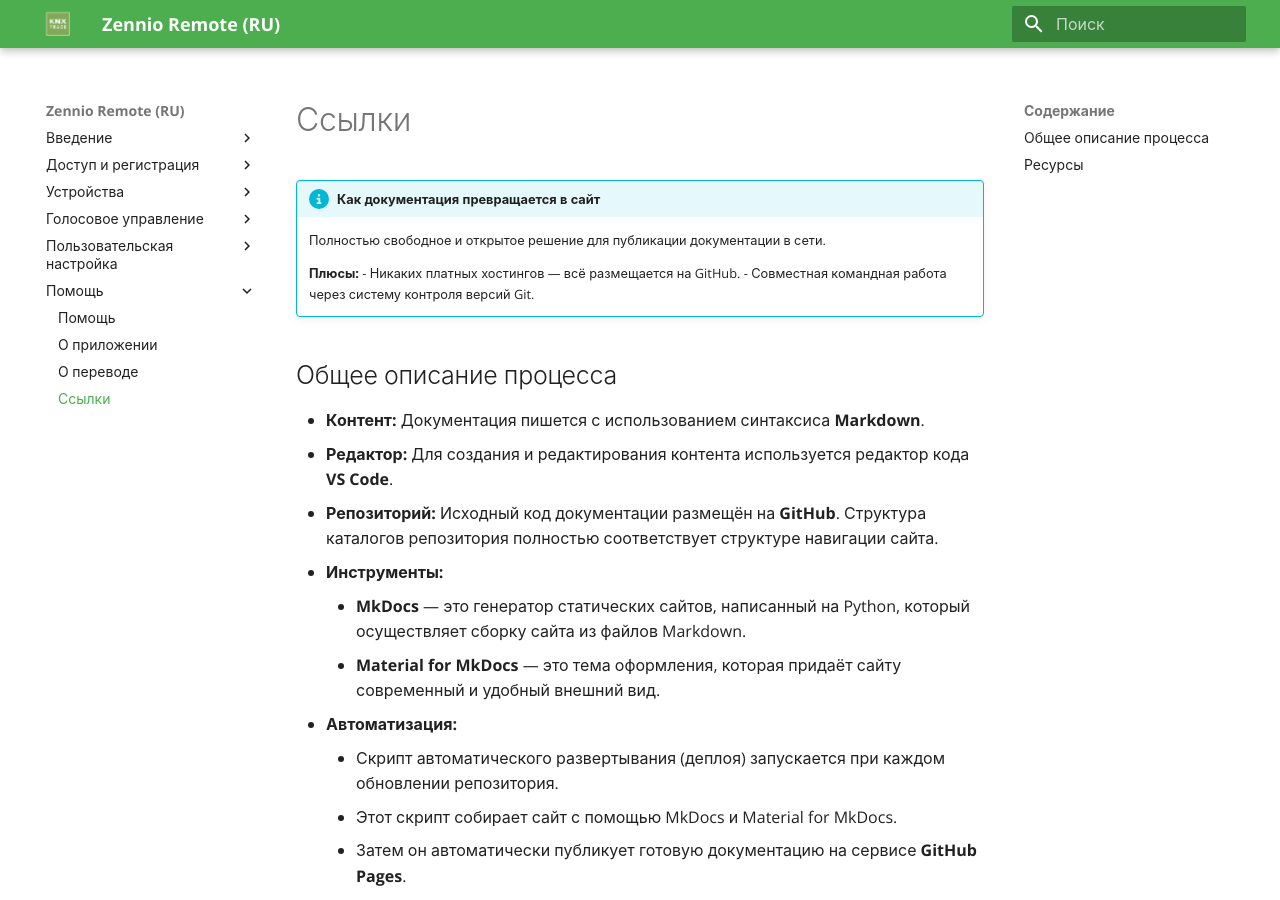
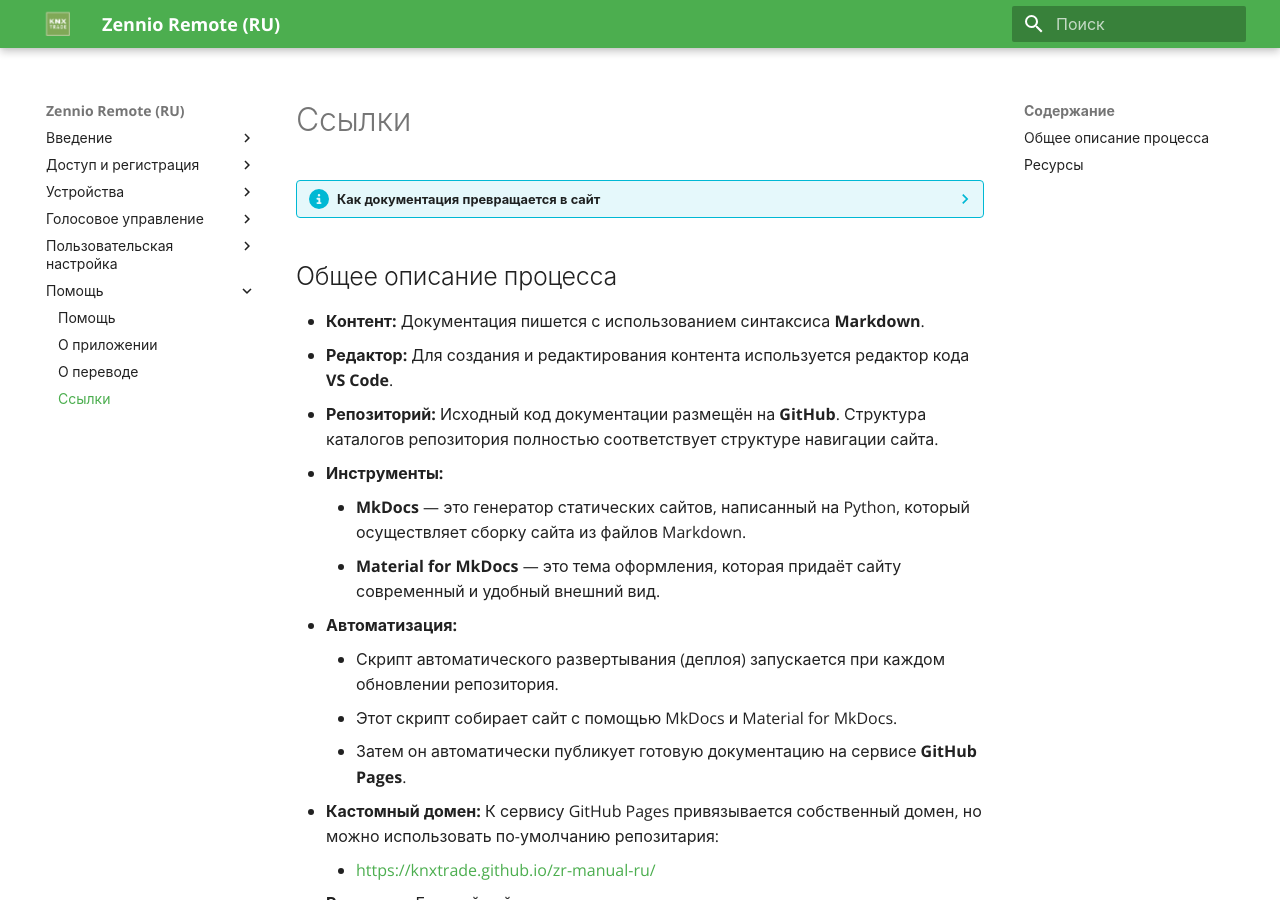
Before and after one commit to knxtrade/zr-manual-ru, an MkDocs documentation site: the page built from docs/help/links.md, in a window 1280 px wide and 900 px high. Built offline with MkDocs 1.6.1 and Material for MkDocs 9.7.7, drawn with Linux system fonts in a browser that asks for light colours; some web fonts are replaced; some of the changed lines change nothing that is shown.

Commit message:
(редакция) ссылки

```diff
--- a/docs/help/links.md
+++ b/docs/help/links.md
@@ -1,10 +1,14 @@
 # Ссылки
 
-!!! info "Как документация превращается в сайт"
+??? info "Как документация превращается в сайт"
     Полностью свободное и открытое решение для публикации документации в сети.
 
-    **Плюсы:**
+    Плюсы:
+
+    - Быстро, при навыке форматирования текста по нотации MarkDown.
+
     - Никаких платных хостингов — всё размещается на GitHub.
+
     - Совместная командная работа через систему контроля версий Git.
 
 ## Общее описание процесса
```
